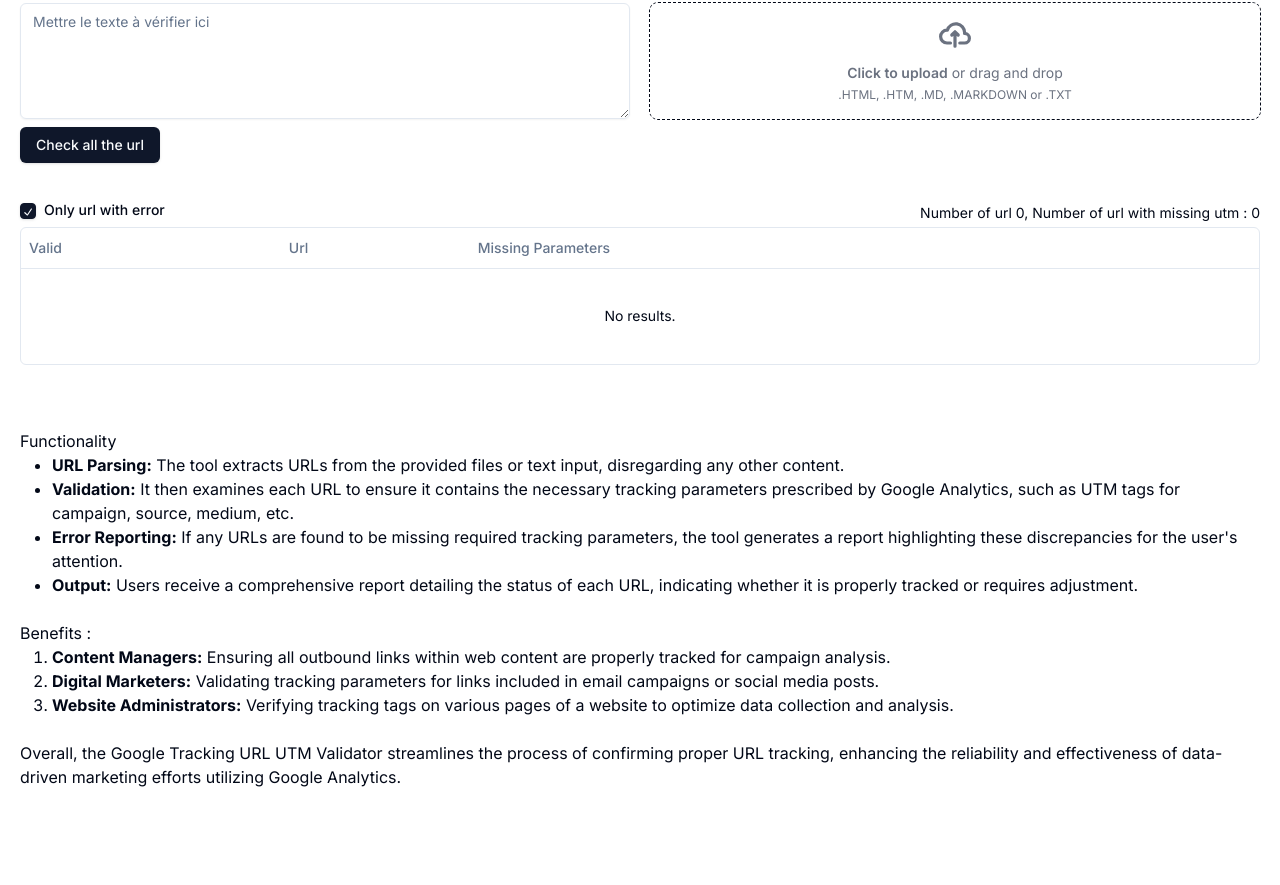
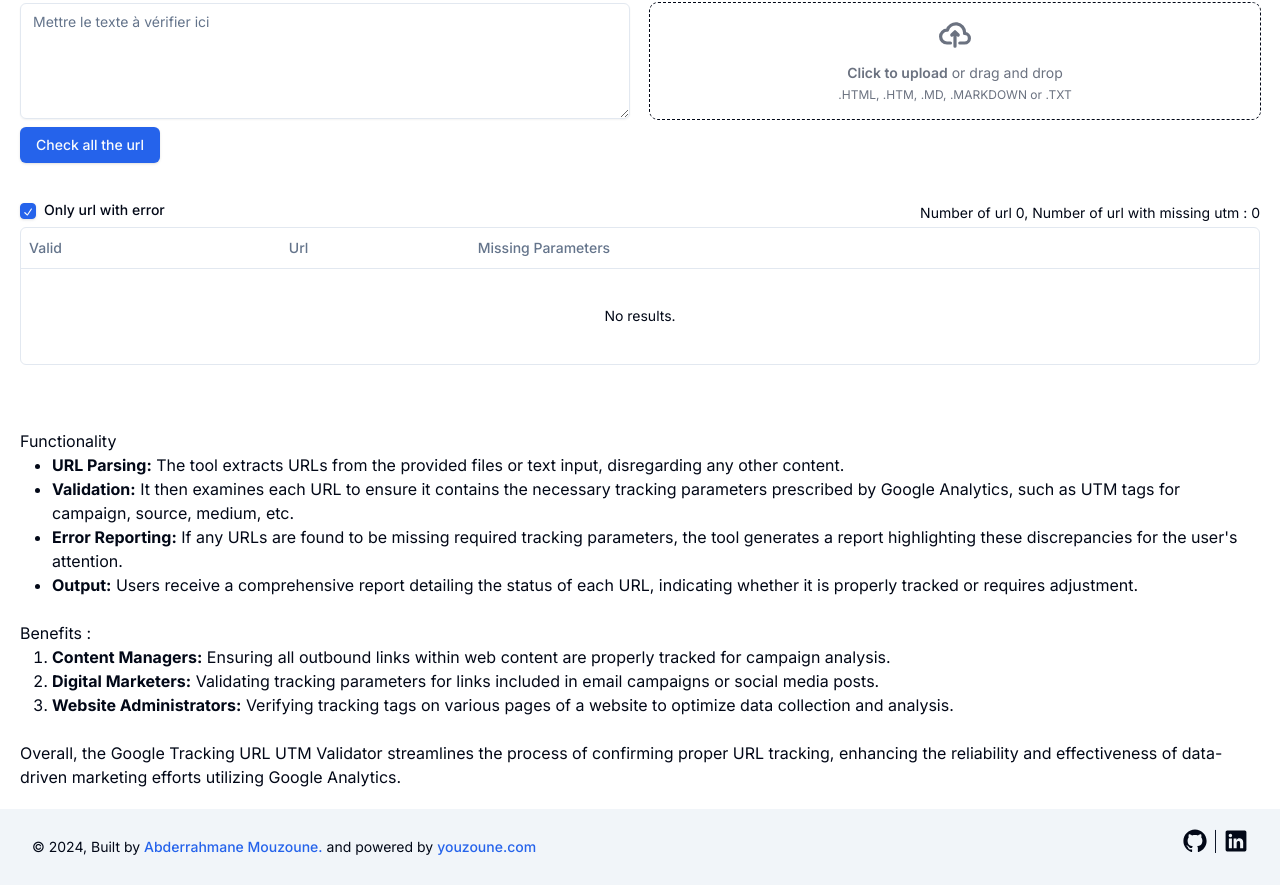
Before and after one commit to AbderrahmaneMouzoune/google-tracking-utm-url-validator, a Next.js app: page / in a window 1280 px wide. Shown: the part 237-1122 px from the top of the page. Before the commit the page ends 1046 px from the top, so only its background shows below. Built offline with nearby package versions, Linux system fonts and the light colour scheme.

Commit message:
add credits and theme colors

```diff
--- a/package.json
+++ b/package.json
@@ -12,6 +12,7 @@
     "@radix-ui/react-checkbox": "^1.0.4",
     "@radix-ui/react-icons": "^1.3.0",
     "@radix-ui/react-label": "^2.0.2",
+    "@radix-ui/react-separator": "^1.0.3",
     "@radix-ui/react-slot": "^1.0.2",
     "@tanstack/react-table": "^8.14.0",
     "class-variance-authority": "^0.7.0",
--- a/src/app/globals.css
+++ b/src/app/globals.css
@@ -6,63 +6,46 @@
   :root {
     --background: 0 0% 100%;
     --foreground: 222.2 84% 4.9%;
-
     --card: 0 0% 100%;
     --card-foreground: 222.2 84% 4.9%;
-
     --popover: 0 0% 100%;
     --popover-foreground: 222.2 84% 4.9%;
-
-    --primary: 222.2 47.4% 11.2%;
+    --primary: 221.2 83.2% 53.3%;
     --primary-foreground: 210 40% 98%;
-
     --secondary: 210 40% 96.1%;
     --secondary-foreground: 222.2 47.4% 11.2%;
-
     --muted: 210 40% 96.1%;
     --muted-foreground: 215.4 16.3% 46.9%;
-
     --accent: 210 40% 96.1%;
     --accent-foreground: 222.2 47.4% 11.2%;
-
     --destructive: 0 84.2% 60.2%;
     --destructive-foreground: 210 40% 98%;
-
     --border: 214.3 31.8% 91.4%;
     --input: 214.3 31.8% 91.4%;
-    --ring: 222.2 84% 4.9%;
-
+    --ring: 221.2 83.2% 53.3%;
     --radius: 0.5rem;
   }
 
   .dark {
     --background: 222.2 84% 4.9%;
     --foreground: 210 40% 98%;
-
     --card: 222.2 84% 4.9%;
     --card-foreground: 210 40% 98%;
-
     --popover: 222.2 84% 4.9%;
     --popover-foreground: 210 40% 98%;
-
-    --primary: 210 40% 98%;
+    --primary: 217.2 91.2% 59.8%;
     --primary-foreground: 222.2 47.4% 11.2%;
-
     --secondary: 217.2 32.6% 17.5%;
     --secondary-foreground: 210 40% 98%;
-
     --muted: 217.2 32.6% 17.5%;
     --muted-foreground: 215 20.2% 65.1%;
-
     --accent: 217.2 32.6% 17.5%;
     --accent-foreground: 210 40% 98%;
-
     --destructive: 0 62.8% 30.6%;
     --destructive-foreground: 210 40% 98%;
-
     --border: 217.2 32.6% 17.5%;
     --input: 217.2 32.6% 17.5%;
-    --ring: 212.7 26.8% 83.9%;
+    --ring: 224.3 76.3% 48%;
   }
 }
 
--- a/src/app/layout.tsx
+++ b/src/app/layout.tsx
@@ -1,6 +1,8 @@
 import type { Metadata } from "next"
 import { Inter } from "next/font/google"
 import "./globals.css"
+import Footer from "@/components/footer"
+import { cn } from "@/lib/utils"
 
 const inter = Inter({ subsets: ["latin"] })
 
@@ -16,7 +18,10 @@ export default function RootLayout({
 }>) {
   return (
     <html lang="en">
-      <body className={inter.className}>{children}</body>
+      <body className={cn(inter.className, )}>
+        {children}
+        <Footer />
+      </body>
     </html>
   )
 }
--- /dev/null
+++ b/src/components/footer.tsx
@@ -0,0 +1,45 @@
+import Link from "next/link"
+import React from "react"
+import { Button } from "@/components/ui/button"
+import { GitHubLogoIcon, LinkedInLogoIcon } from "@radix-ui/react-icons"
+
+export default function Footer() {
+  return (
+    <footer className="bg-accent py-5 text-sm">
+      <section className="container flex justify-between">
+        <p>
+          © {new Date().getFullYear()}, Built by{" "}
+          <Button variant={"link"} className="px-0 pr-1" asChild>
+            <Link href={"https://abderrahmanemouzoune.com"}>
+              Abderrahmane Mouzoune.
+            </Link>
+          </Button>
+          and powered by{" "}
+          <Button variant={"link"} className="px-0" asChild>
+            <Link href={"https://www.youzoune.com"}>youzoune.com</Link>
+          </Button>
+        </p>
+
+        <div className="flex gap-2">
+          <Link
+            href={"https://github.com/AbderrahmaneMouzoune"}
+            className="hover:text-primary transition-colors"
+            target="_blank"
+          >
+            <GitHubLogoIcon className="size-6" />
+          </Link>
+
+          <hr className="size-6 w-[1px] bg-accent-foreground" />
+
+          <Link
+            href={"https://www.linkedin.com/in/abderrahmane-mouzoune/"}
+            className="hover:text-primary transition-colors"
+            target="_blank"
+          >
+            <LinkedInLogoIcon className="size-6" />
+          </Link>
+        </div>
+      </section>
+    </footer>
+  )
+}
--- a/src/components/ui/button.tsx
+++ b/src/components/ui/button.tsx
@@ -5,7 +5,7 @@ import { cva, type VariantProps } from "class-variance-authority"
 import { cn } from "@/lib/utils"
 
 const buttonVariants = cva(
-  "inline-flex items-center justify-center whitespace-nowrap rounded-md text-sm font-medium transition-colors focus-visible:outline-none focus-visible:ring-1 focus-visible:ring-ring disabled:pointer-events-none disabled:opacity-50",
+  "inline-flex items-center justify-center whitespace-nowrap rounded-md text-sm font-medium transition-all focus-visible:outline-none focus-visible:ring-1 focus-visible:ring-ring disabled:pointer-events-none disabled:opacity-50",
   {
     variants: {
       variant: {
--- /dev/null
+++ b/src/components/ui/separator.tsx
@@ -0,0 +1,31 @@
+"use client"
+
+import * as React from "react"
+import * as SeparatorPrimitive from "@radix-ui/react-separator"
+
+import { cn } from "@/lib/utils"
+
+const Separator = React.forwardRef<
+  React.ElementRef<typeof SeparatorPrimitive.Root>,
+  React.ComponentPropsWithoutRef<typeof SeparatorPrimitive.Root>
+>(
+  (
+    { className, orientation = "horizontal", decorative = true, ...props },
+    ref
+  ) => (
+    <SeparatorPrimitive.Root
+      ref={ref}
+      decorative={decorative}
+      orientation={orientation}
+      className={cn(
+        "shrink-0 bg-border",
+        orientation === "horizontal" ? "h-[1px] w-full" : "h-full w-[1px]",
+        className
+      )}
+      {...props}
+    />
+  )
+)
+Separator.displayName = SeparatorPrimitive.Root.displayName
+
+export { Separator }
```
Also changed, not shown: 1 other file (tests, documents, lock files or other folders).
